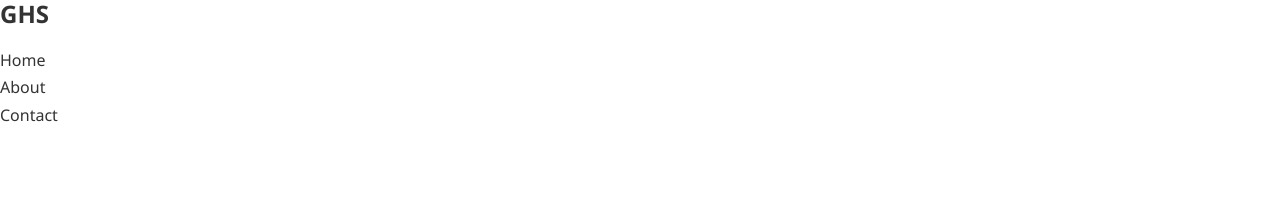
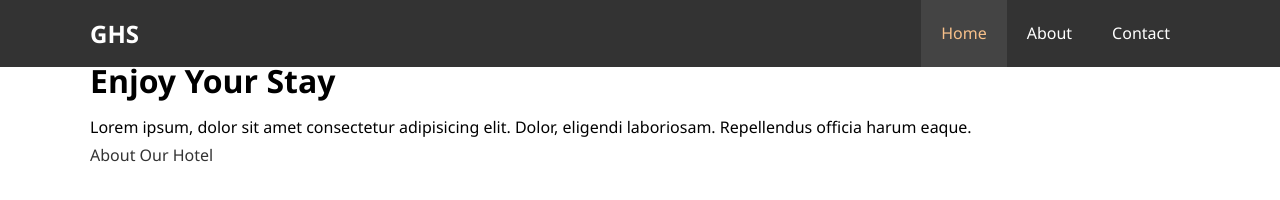
Before and after one commit to ahmedBou/justFront, a plain HTML site: page index.html in a window 1280 px wide. Drawn offline with Linux system fonts and the light colour scheme.

Commit message:
add styling to navbar

```diff
--- a/index.html
+++ b/index.html
@@ -2,24 +2,40 @@
 <html lang="en">
     <head>
         <meta charset="UTF-8">
-        <meta name="viewport" content="width=device-width, initial-scale=1.0">
-        <meta http-equiv="X-UA-Compatible" content="ie=edge">
         <link rel="stylesheet" href="style.css">
         <title>Hotel SAFI </title>
     </head>
     <body>
         <header>
             <nav id="navbar">
+                <div class="container">
                     <h1 class="logo">
                         <a href="index.html">GHS</a>
                     </h1>
                     <ul>
-                    <li><a href="">Home</a> </li>
-                    <li><a href="about.html">About</a> </li>
+                        <li><a class="current" href="">Home</a> </li>
+                        <li><a  href="about.html">About</a> </li>
                         <li><a href="contact.html">Contact</a> </li>
                     </ul>
+                </div>
             </nav>
+
+            <div id="showcase">
+                <div class="container">
+                    <div class="showcase-content">
+                        <h1>
+                            <span class="text-primary">Enjoy
+                            </span>Your Stay
+                        </h1>
+                        <p class="lead">Lorem ipsum, dolor sit amet consectetur
+                            adipisicing elit. Dolor, eligendi laboriosam.
+                            Repellendus officia harum eaque.</p>
+                        <a class="btn" href="about.html">About Our Hotel</a>
+                    </div>
+                </div>
+
+            </div>
+
         </header>
-
     </body>
 </html>
--- a/style.css
+++ b/style.css
@@ -15,6 +15,54 @@ a {
     color: #333;
     text-decoration: none;
 }
+
 h1, h2, h3 {
     padding-bottom: 20px;
 }
+/* Utilities */
+.container {
+    margin: auto;
+    max-width: 1100px;
+    overflow: auto;
+    padding: 0 20p;
+
+
+}
+/* navbar */
+#navbar {
+    background: #333;
+    color: #fff;
+    overflow: auto;
+}
+
+#navbar a {
+    color: #fff;
+}
+
+#navbar h1 {
+   float: left;
+   padding-top: 20px;
+}
+
+#navbar ul {
+    list-style: none;
+    float: right;
+}
+
+#navbar ul li {
+    float: left;
+}
+
+#navbar ul li a {
+    display: block;
+    padding: 20px;
+    text-align: center;
+}
+
+#navbar ul li a:hover,
+#navbar ul li a.current {
+    background: #444;
+    color: #f7c08a;
+}
+
+/* showcase */
```
Lines whose indentation alone changed are shown as unchanged.
